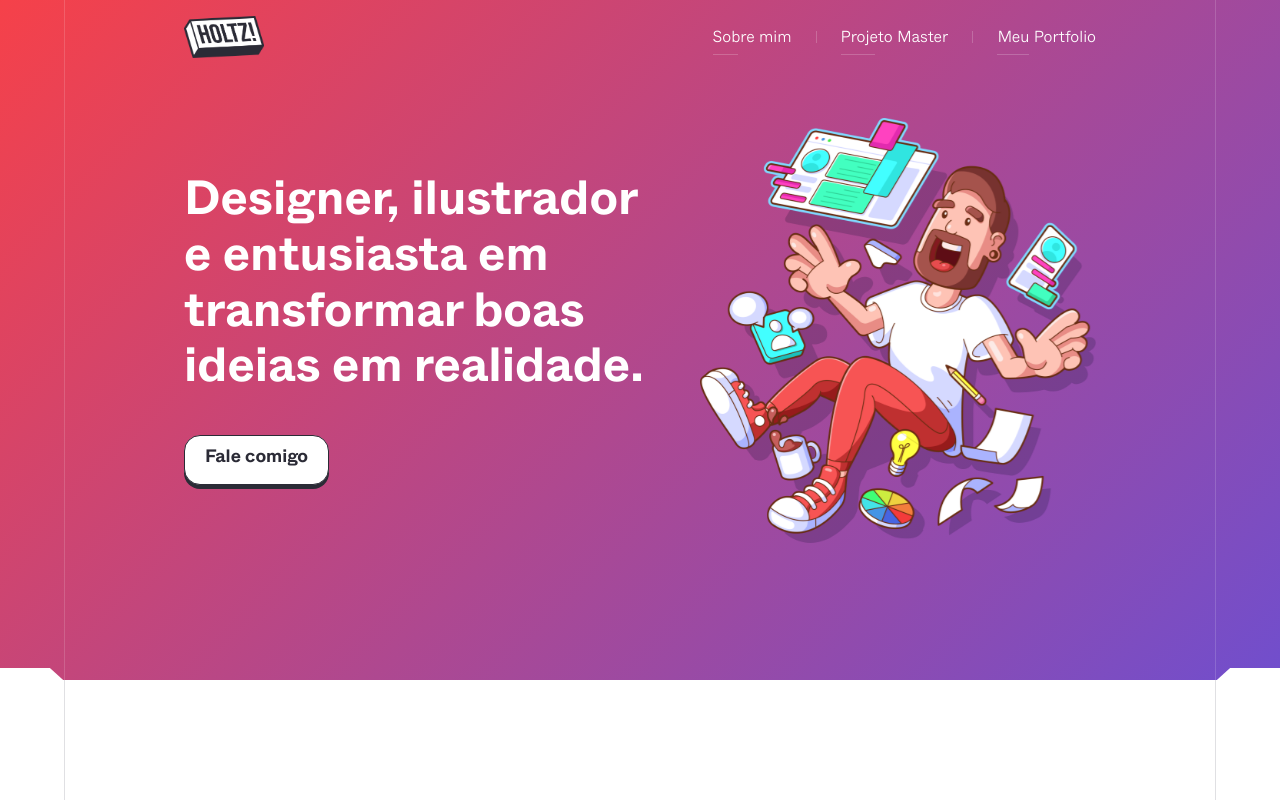
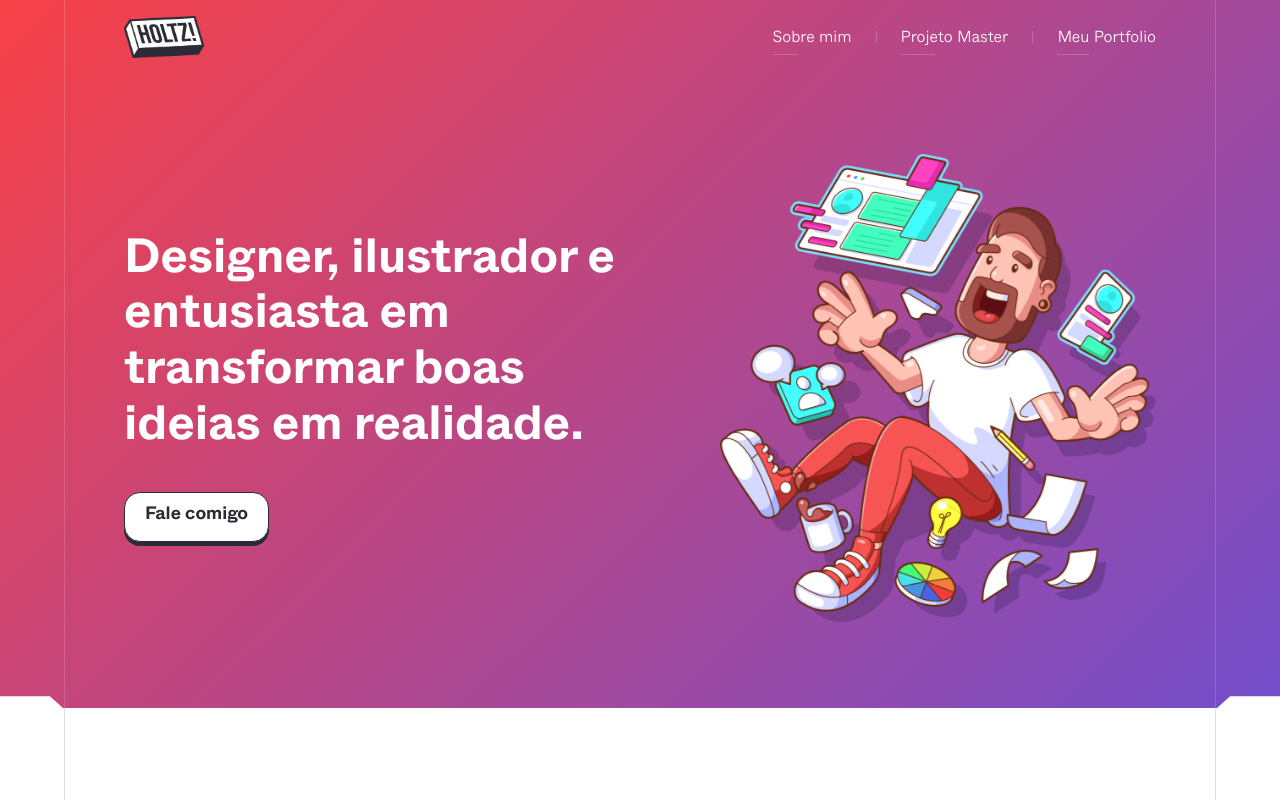
Before and after one commit to Vitorholtz/holtz, a plain HTML site: page index.html in a window 1280 px wide. Shown: the top 800 px of the page. Drawn offline with nearby package versions, Linux system fonts and the light colour scheme.

Commit message:
spacin-fixes-hero

```diff
--- a/index.html
+++ b/index.html
@@ -132,7 +132,7 @@
             <img src="assets/images/master-project-thumb.png" alt="" class="work-card-img">
         </section>
 
-        <section class="work-presentation-card">
+        <section class="work-presentation-card work-presentation-card--last-one">
             <div class="work-card-conntent-container">
                 <h2 class="work-card-title">Repô: O repositório de conhecimento em inglês</h2>
                 <p class="work-card-text">Conheça o meu projeto 'Master', onde centralizo todo o meu conhecimento multidisciplinar em design. Nesse projeto, aplico minhas habilidades em exploração, pesquisa, arquitetura de informação e criação de interfaces.</p>
--- a/sass/components/_cross-components.scss
+++ b/sass/components/_cross-components.scss
@@ -5,6 +5,7 @@
     display: flex;
     flex-direction: column;
     align-items: center;
+    text-align: center;
 
     .vh-title {
         @include H2-bold;
@@ -16,7 +17,6 @@
     .ending-text {
         @include body--large;
         color: $h-gray ;
-        text-align: center;
         max-width: 480px;
         margin: 16px 0 32px 0;
 
@@ -66,12 +66,12 @@
 }
 
 // Corte das bordas
-
 .border-details {
     display: flex;
 
     &--footer span:nth-child(n+1)  {
         background-color: $h-black;
+        margin-top: 52px;
 
     }
 
@@ -97,7 +97,6 @@
           }
     }
 
-
     .hero-detail-left {
         display: block;
         margin-left: auto;
--- a/sass/components/_header.scss
+++ b/sass/components/_header.scss
@@ -24,7 +24,7 @@
             }
 
             @include lg {
-                padding: 0 20px !important;
+                padding: 0 32px !important;
             }
 
         }
@@ -58,17 +58,25 @@
         display: flex;
         justify-content: space-between;
         align-items: center;
-        max-width: 1080px;
+        max-width: 1200px;
         padding: 0 24px;
         margin: auto;
         transition: all .3s ease;
 
-        @include xl {
+        @include breakpoint(1520px) {
+            max-width: 1080px;
+          }
+
+        @include breakpoint(1200px) {
             max-width: 960px;
           }
 
         @include lg {
-            padding: 0px 32px;
+            padding: 0px 44px;
+          }
+
+        @include md {
+            padding: 0 32px;
           }
 
         @include sm {
--- a/sass/components/_hero.scss
+++ b/sass/components/_hero.scss
@@ -5,20 +5,11 @@
     display: flex;
     flex-direction: column;
     justify-content: space-between;
-    height: 860px;
     width: 100%;
     background-color: $h-accent-blue;
     background: linear-gradient(-45deg, #4053FD, #ff4040, #4053FD, #ff19ec);
     background-size: 500% 300%;
     animation: gradient 15s ease infinite;
-
-    @include xl {
-      height: 680px;
-    }
-
-    @include lg {
-      height: fit-content;
-    }
 
     &::after {
         content: '';
@@ -65,26 +56,26 @@
     .hero-content-container {
         display: flex;
         align-items: center;
-        max-width: 1080px;
-        margin: 180px auto 0px auto;
+        max-width: 1200px;
+        margin: 180px auto 120px auto;
         color: $h-white;
         gap: 80px;
-        padding: 0px 24px;
+        padding: 0 24px;
 
-        @include xl {
-            max-width: 960px;
-            margin-top: 120px;
+        @include breakpoint(1520px) {
+            max-width: 1080px;
+            margin: 156px auto 72px auto;
             gap: 56px;
           }
 
-        @include lg {
-            margin-bottom: 40px;
-            padding: 0px 40px;
+          @include breakpoint(1200px) {
+            flex-direction: column;
+            padding: 0 24px;
+            gap: 80px;
           }
 
-          @include md {
-            flex-direction: column;
-            padding: 0px 24px;
+          @include sm {
+            margin: 112px auto 52px auto;
           }
 
 
@@ -94,26 +85,28 @@
             gap: 32px;
             align-items: baseline;
             justify-content: center;
-            max-width: 460px;
+            max-width: 540px;
 
-            @include lg {
-                max-width: 100%;
-              }
-
-            @include md {
+            @include breakpoint(1200px) {
               max-width: 100%;
               align-items: center;
               }
 
             .hero-cta {
                 @include H1-bold;
+                font-size: 5.6rem;
 
-              @include lg {
-                  @include H3-bold;
-                }
+              @include breakpoint(1520px) {
+                  font-size: 4.8rem;
+                  }
 
-              @include md {
+              @include breakpoint(1200px) {
                 text-align: center;
+                  }
+
+                  @include sm {
+                    @include H3-bold;
+                    font-size: 3.6rem;
                   }
 
             }
@@ -121,7 +114,7 @@
 
         .hero-img-container {
             animation: float 6s ease-in-out infinite;
-            max-width: 480px;
+            max-width: 520px;
         }
     }
 
--- a/sass/components/_work-presentation-card.scss
+++ b/sass/components/_work-presentation-card.scss
@@ -6,6 +6,10 @@
     margin: 0 160px 160px 160px;
     border-top: 1px $h-border solid;
     border-bottom: 1px $h-border solid;
+
+    &--last-one {
+        margin-bottom: 80px !important;
+    }
 
     @include xl {
         margin: 0 64px 160px 64px;
```
Also changed, not shown: sass/style.css, 1 other file.
